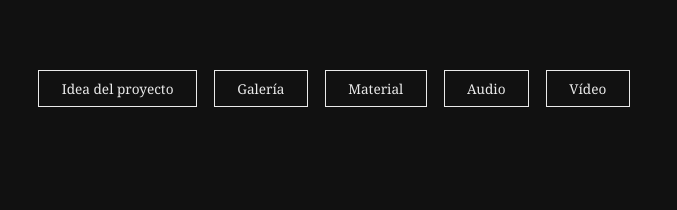
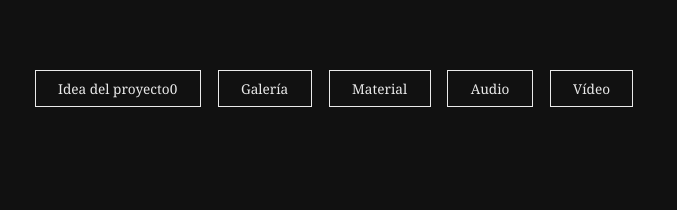
Before and after one commit to Anleo-upv/stencilsupvs, a plain HTML site: page index.html in a window 1280 px wide. Shown: the part 200-410 px from the top of the page, 306-983 px from the left. Drawn offline with Linux system fonts and the light colour scheme.

Commit message:
Update index.html

```diff
--- a/index.html
+++ b/index.html
@@ -128,7 +128,7 @@
 </header>
 
 <nav>
-  <button onclick="mostrar('idea')">Idea del proyecto</button>
+  <button onclick="mostrar('idea')">Idea del proyecto0</button>
   <button onclick="mostrar('galeria')">Galería</button>
   <button onclick="mostrar('material')">Material</button>
   <button onclick="mostrar('audio')">Audio</button>
```
